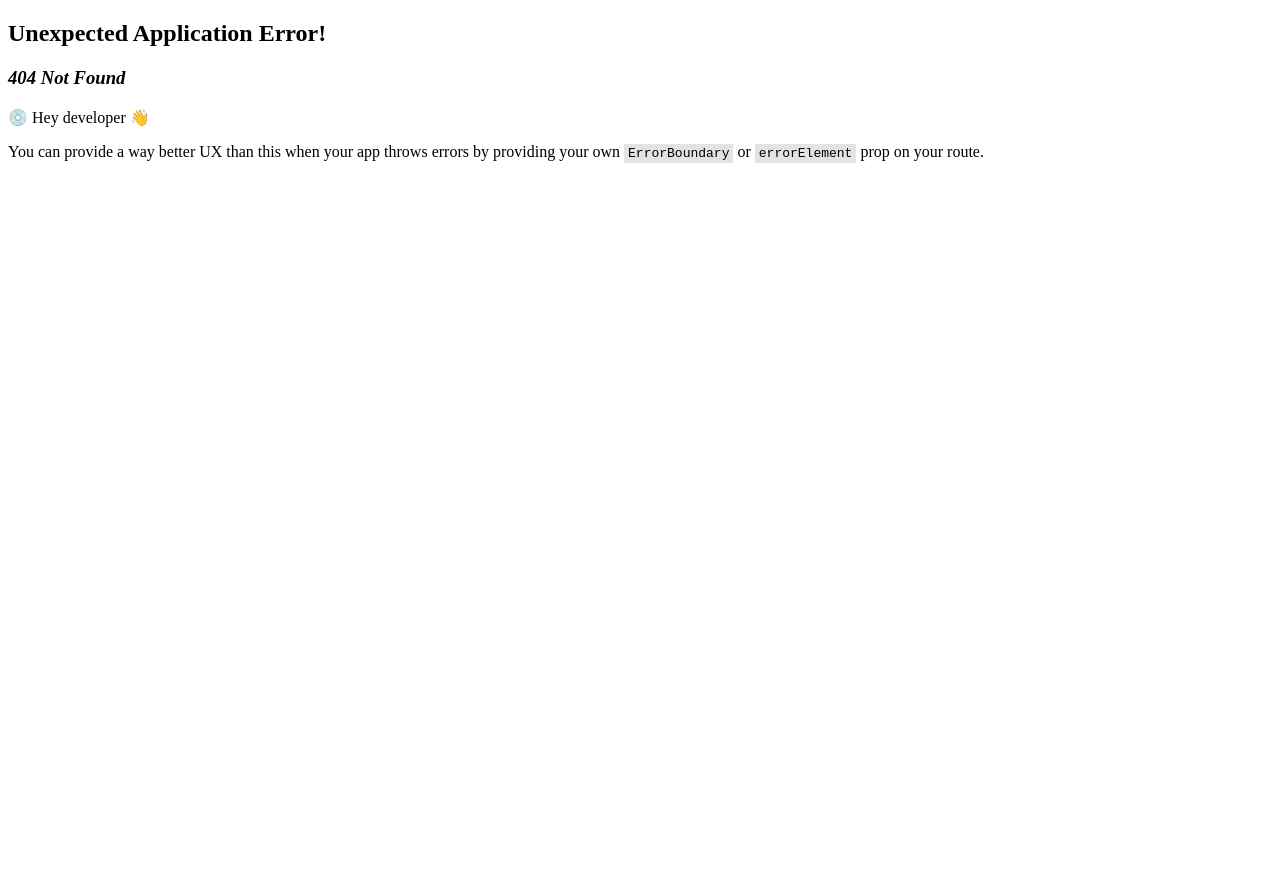
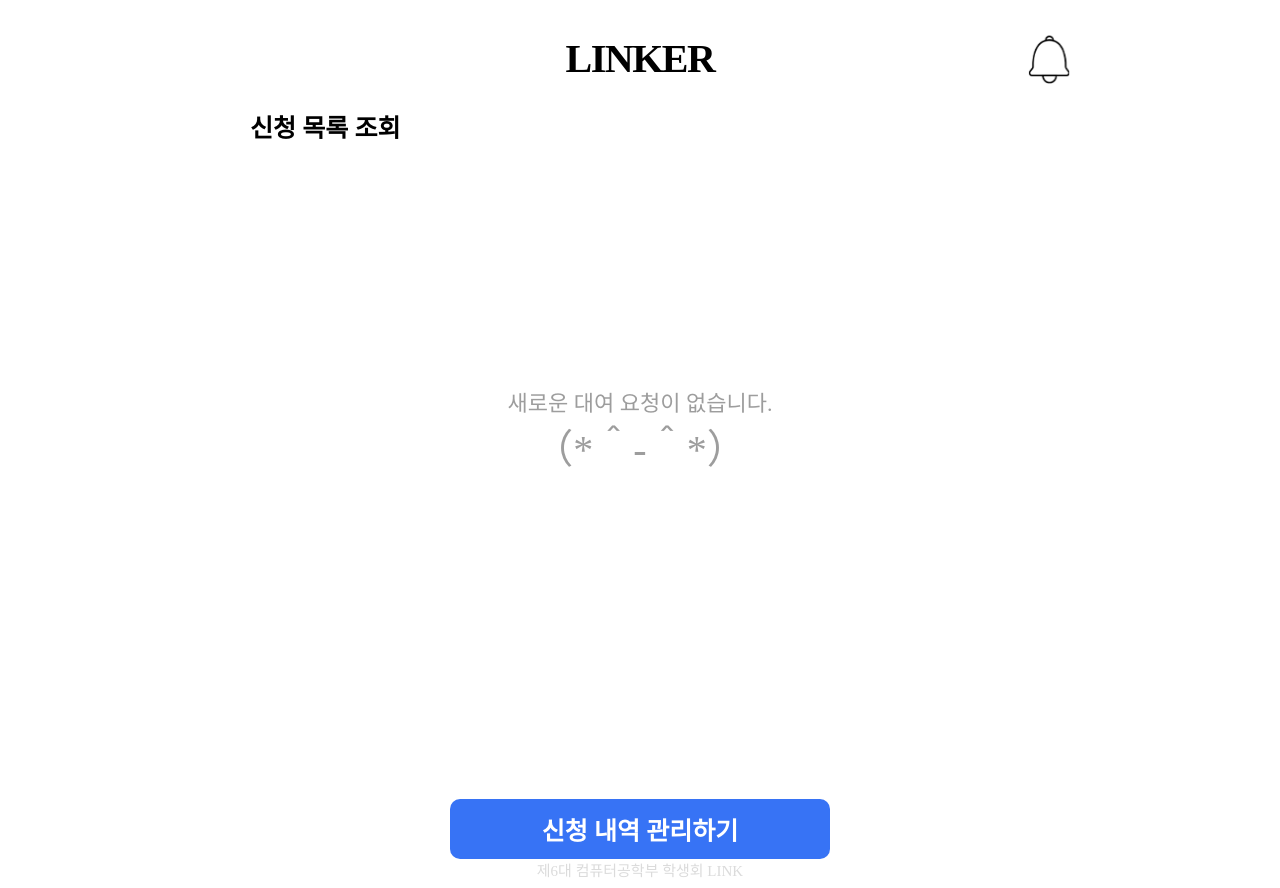
Before and after one commit to KU-CSE-LINK/Linker-Frontend, a React (Vite) app: page /admin/ask in a window 1280 px wide. Before the commit this address had no page. Before the commit the page ends 800 px from the top, so only its background shows below. Built offline with nearby package versions, Linux system fonts and the light colour scheme.

Commit message:
구현 완료

```diff
--- /dev/null
+++ b/src/pages/admin/adminmain/Admin.jsx
@@ -0,0 +1,23 @@
+import React, { Children } from "react";
+import styled from "styled-components";
+// import Header from "../../components/Header/Header";
+import MenuBtn from "../../../components/Btn/MenuBtn";
+// import Bottom from "../../components/Bottom/Bottom";
+
+const Content = styled.div`
+  display: flex;
+  flex-direction: column;
+  gap: 1rem;
+  align-items: center;
+`;
+const Admin = () => {
+  return (
+    <Content>
+      <MenuBtn onClick={console.log(Children)}>신청 목록 조회</MenuBtn>
+      <MenuBtn onClick={console.log(Children)}>신청 내역 관리</MenuBtn>
+      <MenuBtn onClick={console.log(Children)}>블랙리스트</MenuBtn>
+    </Content>
+  );
+};
+
+export default Admin;
--- /dev/null
+++ b/src/pages/admin/askadmin/Adminask.jsx
@@ -0,0 +1,58 @@
+import React from "react";
+import Title from "../../ask/Title";
+import ItemInfo from "./Iteminfo";
+import originalphoto from "../../../assets/originalphoto.svg";
+import styled from "styled-components";
+import ActionBtn from "../../../components/Btn/ActionBtn";
+const Center = styled.div`
+  display: flex;
+  justify-content: center;
+  align-items: center;
+  height: auto;
+  margin-top: 3rem;
+  flex-direction: column;
+`;
+const AdminAsk = () => {
+  const lendRequests = [
+    {
+      date: "2025-01-24",
+      name: "장유정",
+      item: ["노트북 C타입 충전기"],
+      studentId: "202311362",
+      phone: "010-7371-2855",
+      src: originalphoto,
+    },
+    {
+      date: "2025-01-25",
+      name: "김민수",
+      item: [
+        "블루투스 키보드 & 마우스 세트",
+        "노트북 거치대",
+        "노트북 C타입 충전기",
+      ],
+      studentId: "202311478",
+      phone: "010-1234-5678",
+      src: originalphoto,
+    },
+    {
+      date: "2025-01-26",
+      name: "박지훈",
+      item: ["노트북 거치대"],
+      studentId: "202310987",
+      phone: "010-9876-5432",
+      src: originalphoto,
+    },
+    {},
+  ];
+  return (
+    <>
+      <Title title="신청 목록 조회" />
+      <Center>
+        <ItemInfo lend={lendRequests[3]} />
+        <ActionBtn children="신청 내역 관리하기"></ActionBtn>
+      </Center>
+    </>
+  );
+};
+
+export default AdminAsk;
--- /dev/null
+++ b/src/pages/admin/askadmin/Iteminfo.jsx
@@ -0,0 +1,155 @@
+import React from "react";
+import styled from "styled-components";
+const ItemBox = styled.div`
+  width: 352px;
+  height: auto;
+  flex-shrink: 0;
+  border-radius: 20px;
+  background: #fff;
+  box-shadow: 0px 0px 15px 5px rgba(44, 44, 44, 0.15) inset;
+  margin-bottom: 1rem;
+`;
+const ItemPadding = styled.div`
+  padding: 37px 25px;
+  display: flex;
+  flex-direction: column;
+  align-items: center;
+  justify-content: center;
+`;
+const Date = styled.div`
+  color: #9d9d9d;
+  text-align: center;
+  font-family: Pretendard;
+  font-size: 16px;
+  font-style: normal;
+  font-weight: 300;
+  line-height: normal;
+  padding-bottom: 16px;
+`;
+const Photo = styled.img`
+  width: 97px;
+  height: 113px;
+  flex-shrink: 0;
+  padding-bottom: 11px;
+`;
+const Name = styled.div`
+  color: #000;
+  text-align: center;
+  font-family: "Pretendard";
+  font-size: 22px;
+  font-style: normal;
+  font-weight: 700;
+  line-height: normal;
+  padding-bottom: 21px;
+`;
+const GrayLine = styled.div`
+  width: 268px;
+  height: 2px;
+  background-color: #f1f1f1;
+`;
+const ContentGap = styled.div`
+  padding-top: 23px;
+  display: flex;
+  flex-direction: column;
+  align-items: center;
+  gap: 1rem;
+`;
+
+const ContentItem = styled.div`
+  display: flex;
+  justify-content: space-between;
+  width: 302px;
+  align-items: center;
+`;
+const Content = styled.div`
+  color: #9d9d9d;
+  font-family: "Pretendard";
+  font-size: 12px;
+  font-style: normal;
+  font-weight: 500;
+  line-height: normal;
+`;
+const Item = styled.div`
+  color: #000;
+  text-align: right;
+  font-family: "Pretendard";
+  font-size: 13px;
+  font-style: normal;
+  font-weight: 550;
+  line-height: normal;
+  white-space: pre-line;
+`;
+const ZeroTitle = styled.div`
+  color: #9d9d9d;
+  text-align: center;
+  font-family: Pretendard;
+  font-size: 22px;
+  font-style: normal;
+  font-weight: 500;
+  line-height: normal;
+`;
+const ZeroImo = styled.div`
+  color: #9d9d9d;
+  text-align: center;
+  font-family: Pretendard;
+  font-size: 40px;
+  font-style: normal;
+  font-weight: 500;
+  line-height: normal;
+`;
+const ZeroPadding = styled.div`
+  margin: 193px 0 324px 0;
+  display: flex;
+  flex-direction: column;
+  align-items: center;
+  justify-content: center;
+`;
+const ItemInfo = ({ lend }) => {
+  // {
+  //     date: "2025-01-26",
+  //     name: "박지훈",
+  //     item: "노트북 거치대",
+  //     studentId: "202310987",
+  //     phone: "010-9876-5432",
+  // src
+  //   },
+
+  return !lend || Object.keys(lend).length === 0 ? (
+    <ZeroPadding>
+      <ZeroTitle>새로운 대여 요청이 없습니다.</ZeroTitle>
+      <ZeroImo>（*＾-＾*）</ZeroImo>
+    </ZeroPadding>
+  ) : (
+    <ItemBox>
+      <ItemPadding>
+        <Date>{lend.date}</Date>
+        <Photo src={lend.src} alt="person" />
+        <Name>{lend.name}</Name>
+        <GrayLine />
+        <ContentGap>
+          <ContentItem>
+            <Content>대여 요청 물품</Content>
+            <Item>
+              {lend.item.map((it, index) => (
+                <React.Fragment key={index}>
+                  {it}
+                  <br />
+                </React.Fragment>
+              ))}
+            </Item>
+          </ContentItem>
+          <ContentItem>
+            <Content>학번</Content>
+            <Item>{lend.studentId}</Item>
+          </ContentItem>
+          <ContentItem>
+            <Content>전화번호</Content>
+            <Item>{lend.phone}</Item>
+          </ContentItem>
+        </ContentGap>
+      </ItemPadding>
+    </ItemBox>
+  );
+};
+
+export default ItemInfo;
--- a/src/pages/ask/Ask.jsx
+++ b/src/pages/ask/Ask.jsx
@@ -1,20 +1,11 @@
 import React from "react";
-import styled from "styled-components";
 import Graph from "./Graph";
-const Title = styled.div`
-  color: #000;
-  font-family: Pretendard;
-  font-size: 25px;
-  font-style: normal;
-  font-weight: 700;
-  line-height: normal;
-  padding-left: 60px;
-  margin-bottom: 20px;
-`;
+import Title from "./Title";
+
 const Ask = () => {
   return (
     <>
-      <Title>대여 가능 기자재 보기</Title>
+      <Title title="대여 가능 기자재 보기" />
       <Graph />
     </>
   );
--- /dev/null
+++ b/src/pages/ask/Title.jsx
@@ -0,0 +1,17 @@
+import React from "react";
+import styled from "styled-components";
+const Titlecontent = styled.div`
+  color: #000;
+  font-family: Pretendard;
+  font-size: 25px;
+  font-style: normal;
+  font-weight: 700;
+  line-height: normal;
+  padding-left: 60px;
+  margin-bottom: 20px;
+`;
+const Title = ({ title }) => {
+  return <Titlecontent>{title}</Titlecontent>;
+};
+
+export default Title;
```
Also changed, not shown: router/Router.jsx (+10 -0 lines), src/assets/originalphoto.svg (added).
